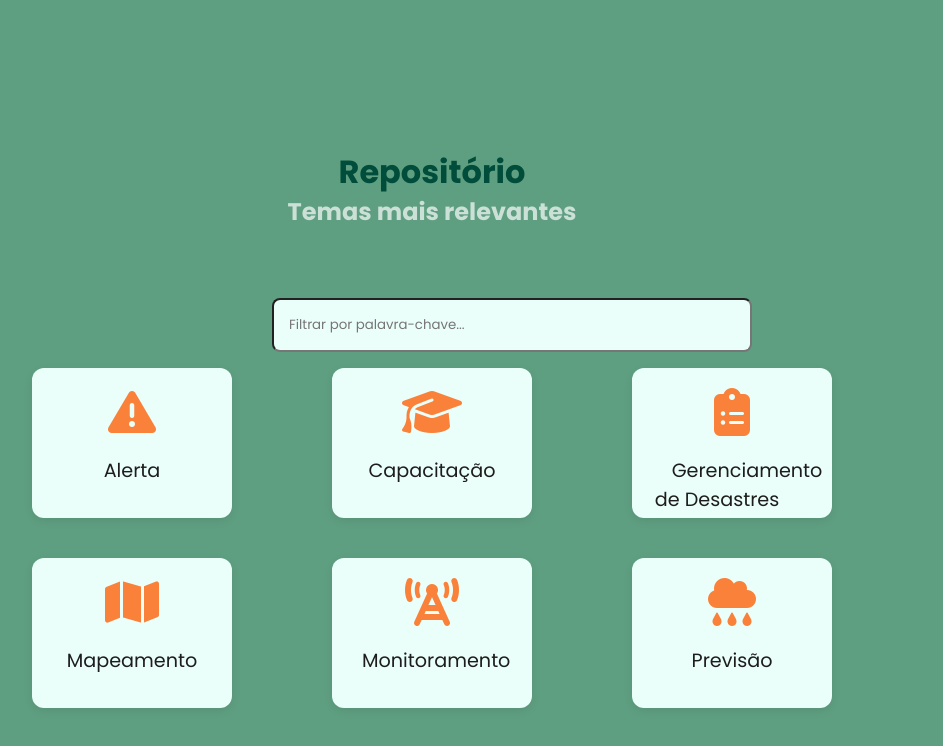
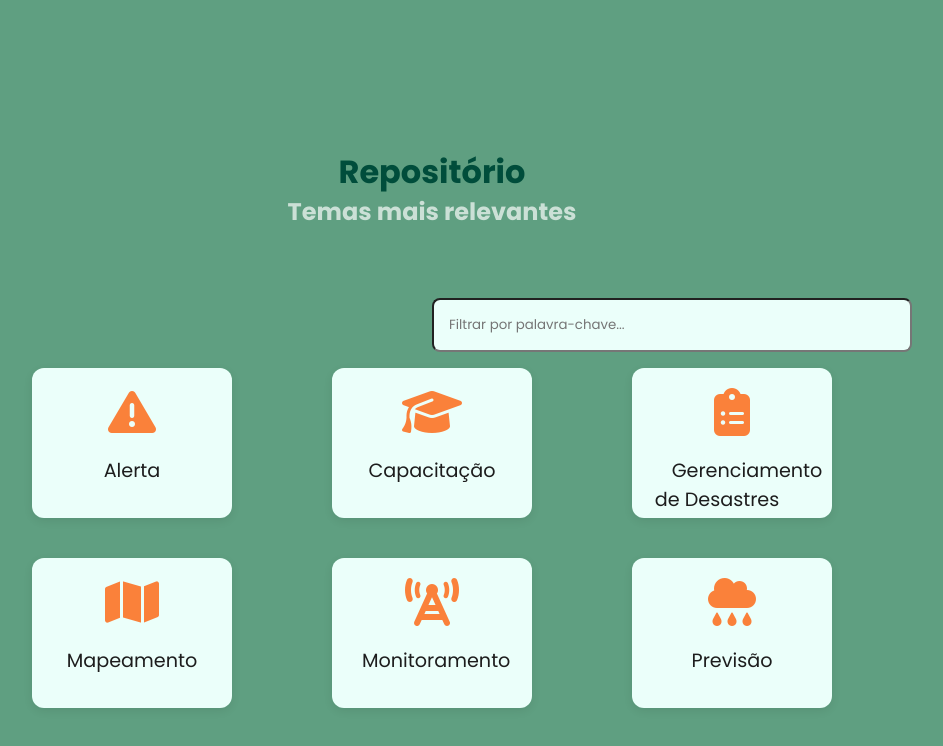
Before and after one commit to maricoxta/portalconclima, a plain HTML site: page index.html in a window 1280 px wide. Shown: the part 982-1728 px from the top of the page, without its empty margins (208-1151 px from the left). Drawn offline with nearby package versions, Linux system fonts and the light colour scheme.

Commit message:
Update menu.css

```diff
--- a/src/styles/menu.css
+++ b/src/styles/menu.css
@@ -112,7 +112,7 @@
     grid-auto-rows: 80vh;
     width: 60vh;
     top: 20vh;
-    left: 60vh;
+    left: 80vh;
     justify-content: center;
     background-color: #ebfffa;
     }
```
